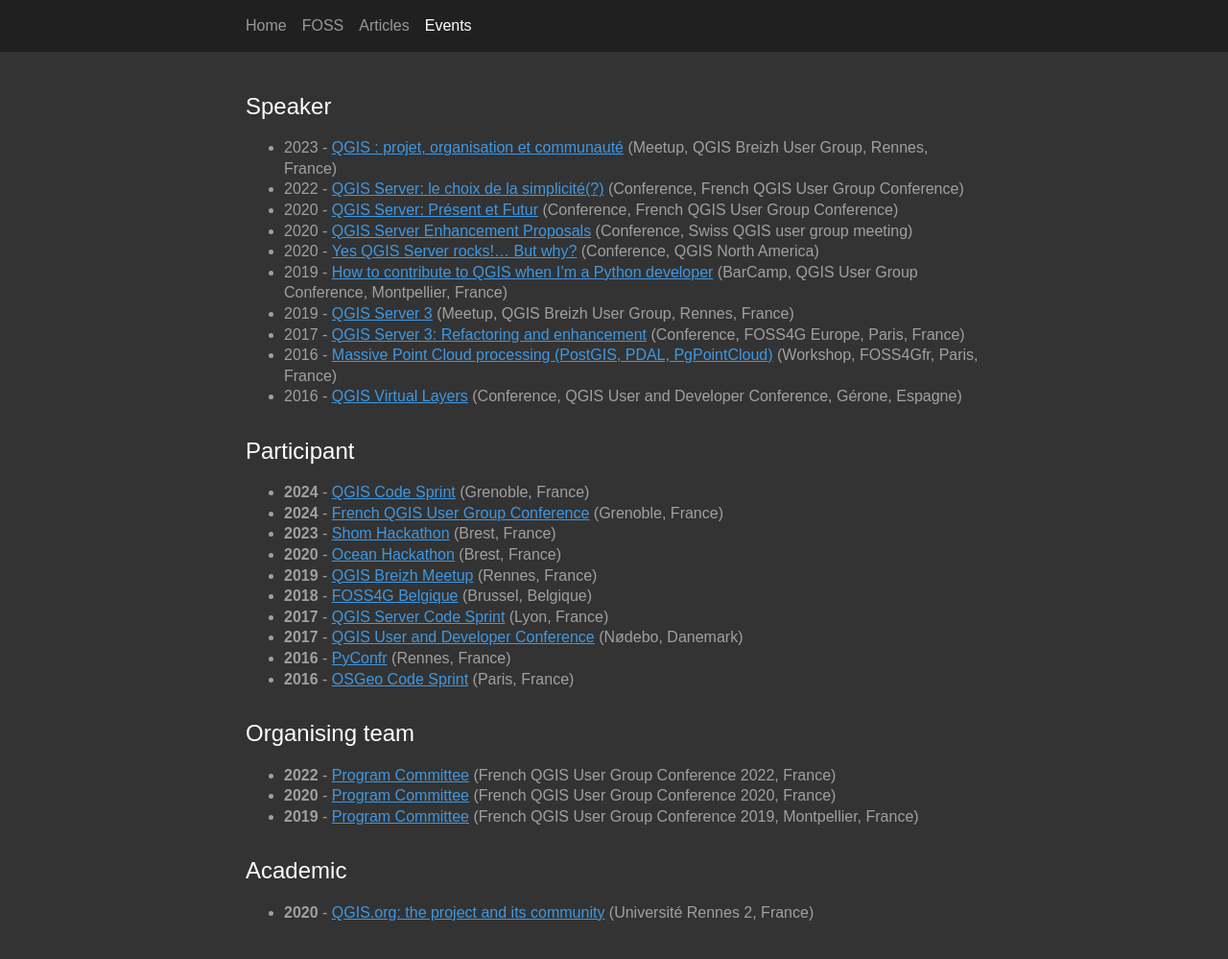
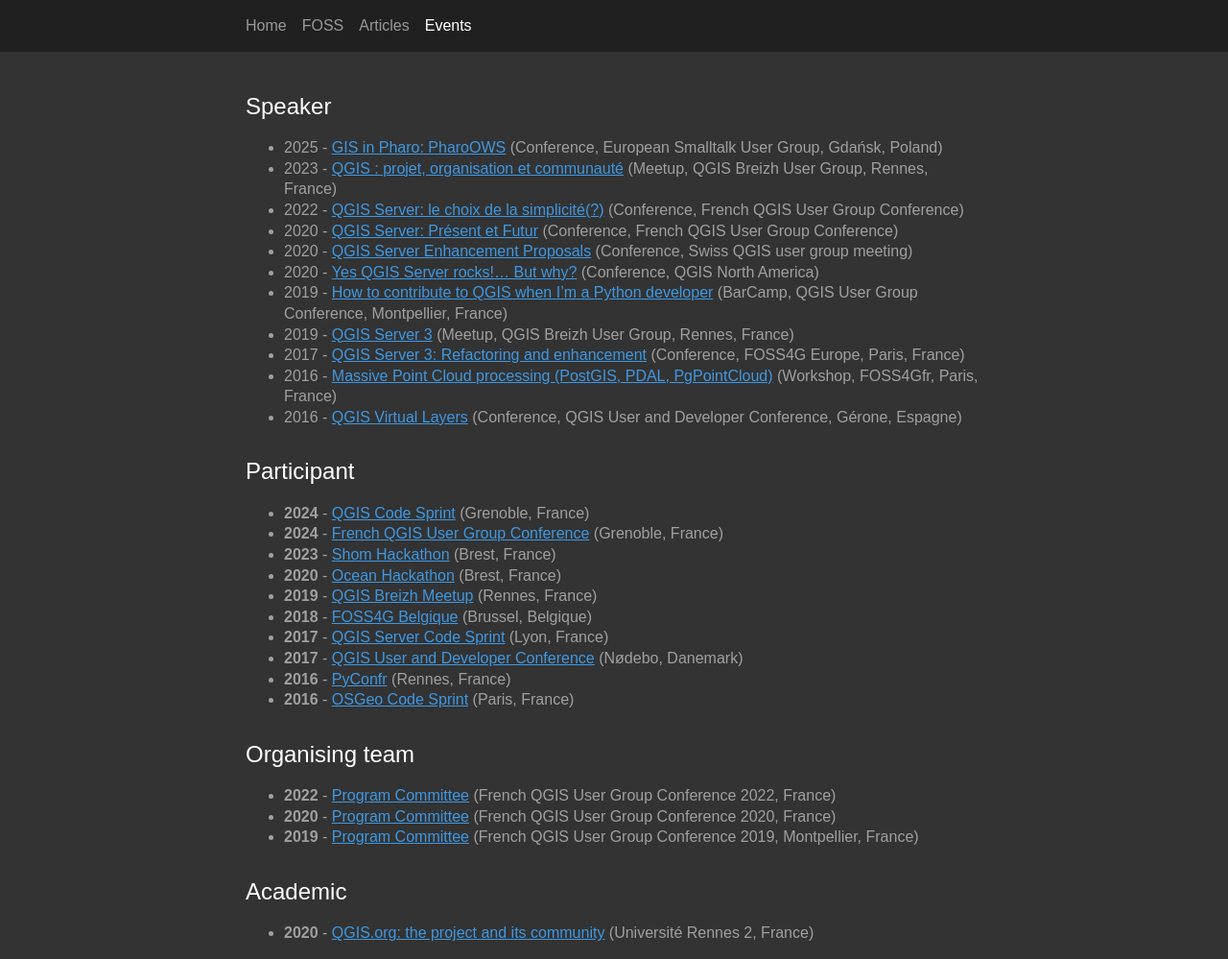
Before and after one commit to pblottiere/pblottiere.github.io, a Jekyll site: the page built from events/index.md, in a window 1280 px wide and 999 px high. Shown: the whole window at 96% size. Built offline with Jekyll 4.4.1, drawn with Linux system fonts in a browser that asks for light colours; comment, search, counter and statistics services are not loaded; our own code applies the rules of GitHub Pages for plain Markdown files.

Commit message:
Add ESUG event

```diff
--- a/events/index.md
+++ b/events/index.md
@@ -5,6 +5,7 @@ layout: left
 
 # Speaker
 
+  + {:.item} 2025 - <a href="">GIS in Pharo: PharoOWS</a> (Conference, European Smalltalk User Group, Gdańsk, Poland)
   + {:.item} 2023 - <a href="">QGIS : projet, organisation et communauté</a> (Meetup, QGIS Breizh User Group, Rennes, France)
   + {:.item} 2022 - <a href="http://conf.qgis.osgeo.fr/z20_programme.html">QGIS Server: le choix de la simplicité(?)</a> (Conference, French QGIS User Group Conference)
   + {:.item} 2020 - <a href="https://raw.githack.com/qcooperative/presentations/master/qgis-fr-meeting-2020/build/index.html#/presentation-title">QGIS Server: Présent et Futur</a> (Conference, French QGIS User Group Conference)
```
